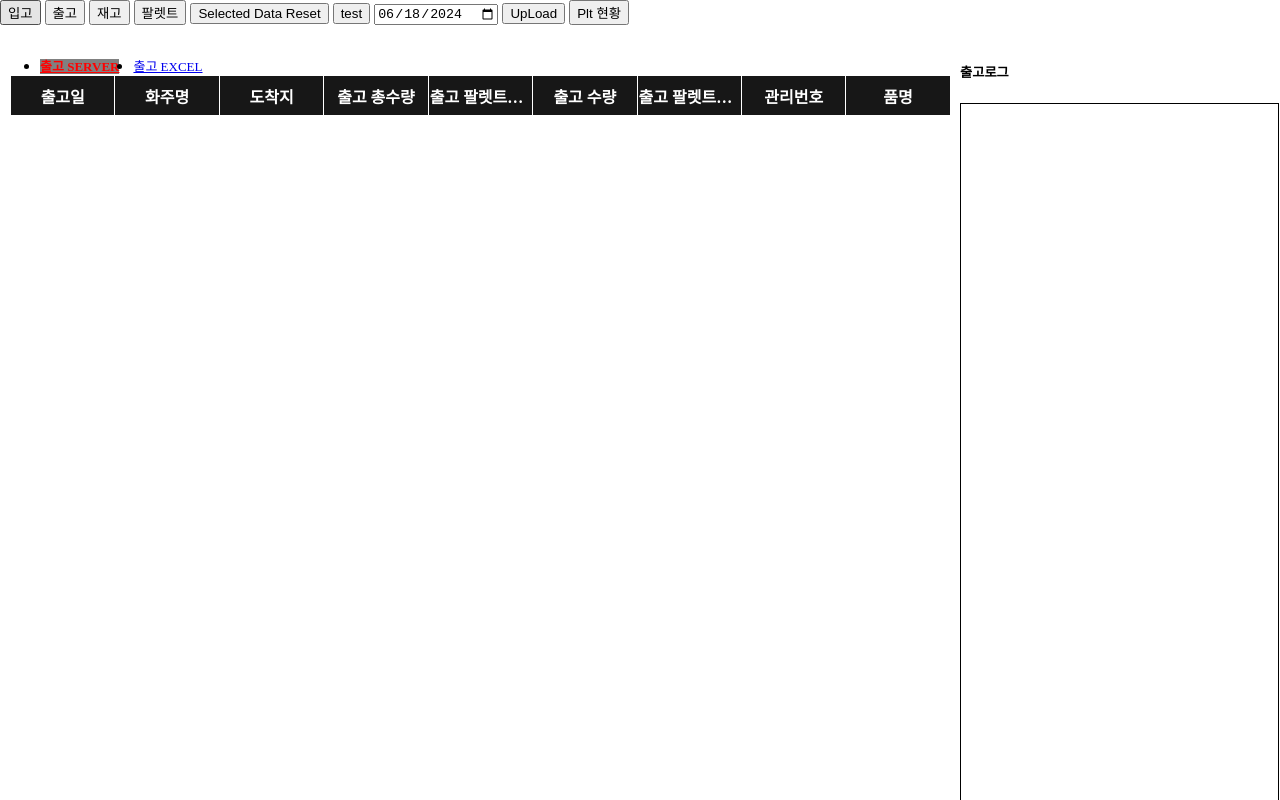
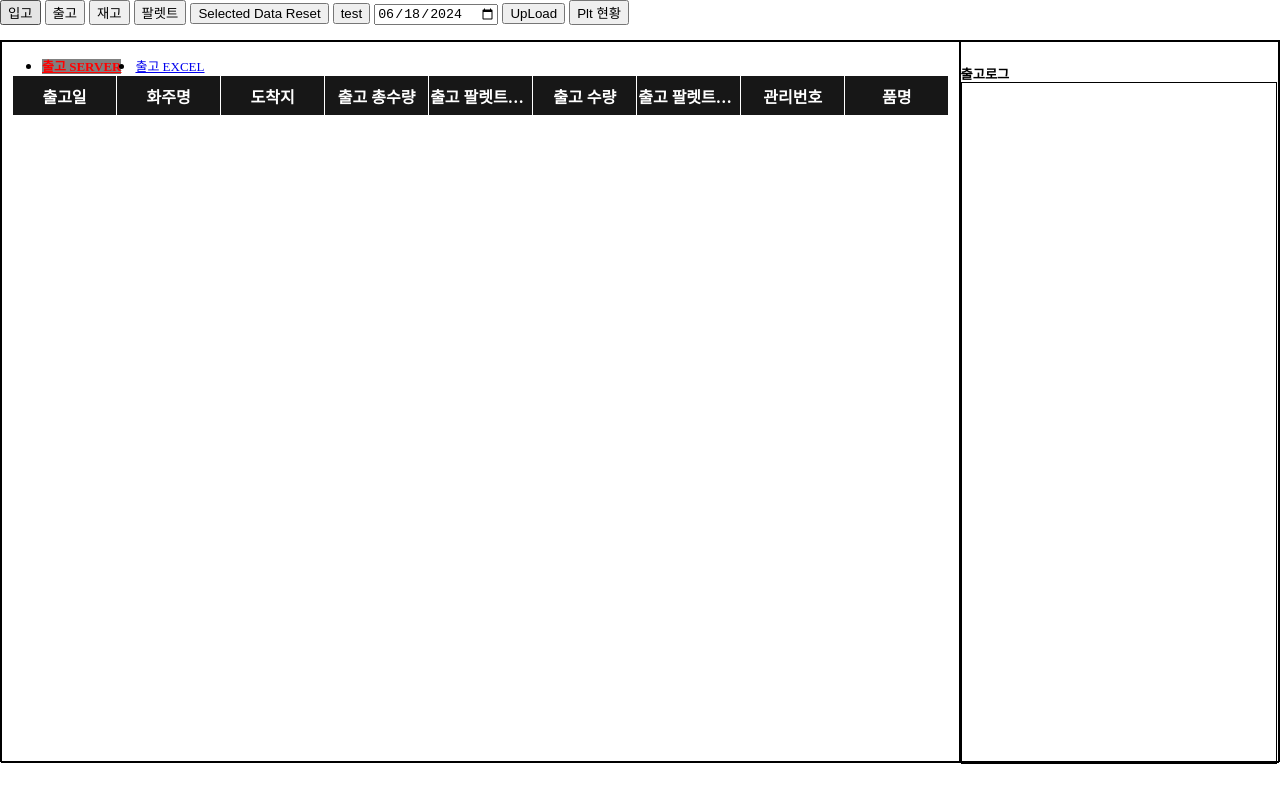
Before and after one commit to koacaiia/Wms-fine-, a website with bundled scripts: page index.html in a window 1280 px wide. Both pictures are taken after a click on the button "출고". Shown: the top 800 px of the page. Built offline with nearby package versions, Linux system fonts and the light colour scheme; no server answers.

Commit message:
0618_tabTitle Update

```diff
--- a/index.html
+++ b/index.html
@@ -29,9 +29,9 @@
         <button id="pltReg" onclick="pltBtn()">Plt 현황</button>
     </div>
         <div id="File">
-            <div class="tabMenu" id="tabI" style="border:1px solid black;">
-                <div class="tab_menuI" style="display:grid;grid-template-rows:5vh 85vh;border:1px solid black;height:90vh;">
-                    <div style="display:grid;grid-template-columns:3fr 1fr">
+            <div class="tabMenu" id="tabI" >
+                <div class="tab_menuI" >
+                    <div class="tab_title">
                     <ul class="listI" >
                          <li class="is_onI">
                             <a href="#tab2" class ="btn">입고 SERVER</a>
@@ -118,9 +118,9 @@
                     </div>
                 </div>
             </div>
-            <div id="Message" style="display:grid;grid-template-rows:5vh 85vh;border:1px solid black;height:90vh;">
+            <div id="Message" >
 
-                                <h5 style="margin-bottom:0%">입고로그</h5>
+                                <h5 style="margin-bottom:0%;text-align:center">입고로그</h5>
                                     <div id="messageIn" class="msgDiv">
                                         <table  class="msgTable">
                                             <tbody id="msgTableIn">
@@ -205,6 +205,7 @@
             </div>
             <div class="tabMenu" id="tabO" style="display:none">
                 <div class="tab_menuO">
+                    <div class="tab_title">
                     <ul class="listO">
                         <li class="is_onO">
                             <a href="#tab4" class ="btn">출고 SERVER</a>
@@ -252,6 +253,7 @@
                         </div>
                     </li>
                 </ul>
+            </div>
             </div>
             <div id="Message">
 
--- a/main.css
+++ b/main.css
@@ -155,7 +155,6 @@ height:8vh;
     width:20vw;
     overflow:scroll;
 }
-.tab_menuI {position:relative;}
 .listI{overflow:hidden;margin-top:2%;margin-bottom: 0;}
 .listI li{float:left;}
 .listI .btn{width:100px;font-size:13px; margin-right:14px;}
@@ -165,8 +164,7 @@ height:8vh;
 .is_onI .cont{display:block;background:gray;overflow-y: scroll;}
 .is_onI .contU{display:grid;grid-template-rows:9fr 1fr;overflow-y: scroll;}
 
-.tab_menuO {height:89vh;position:relative;}
-.listO{overflow:hidden;}
+.listO{overflow:hidden;margin-top:2%;margin-bottom: 0;}
 .listO li{float:left;}
 .listO .btn{width:100px;font-size:13px; margin-right:14px;}
 .listO .cont{display:none; position:absolute; background:white; color:#fff; text-align:center; width:98%;  left:10px}
@@ -191,10 +189,13 @@ height:8vh;
     display:grid;
     grid-template-columns:75fr 25fr;
     height:90vh;
+    border:1px solid black;
 }
 #Message{
     display:grid;
-    grid-template-rows:5fr 95fr;
+    grid-template-rows:5vh 85vh;
+    border:1px solid black;
+    height:90vh;
 }
 #tost_message{
     opacity:0;
@@ -213,3 +214,14 @@ height:8vh;
     opacity:1;
     bottom:50px;
 }
+.tab_menuI, .tab_menuO{
+    position: relative;
+    display:grid;
+    grid-template-rows:5vh 85vh;
+    border:1px solid black;
+    height:90vh;
+}
+.tab_title{
+    display:grid;
+    grid-template-columns:3fr 1fr;
+}
```
